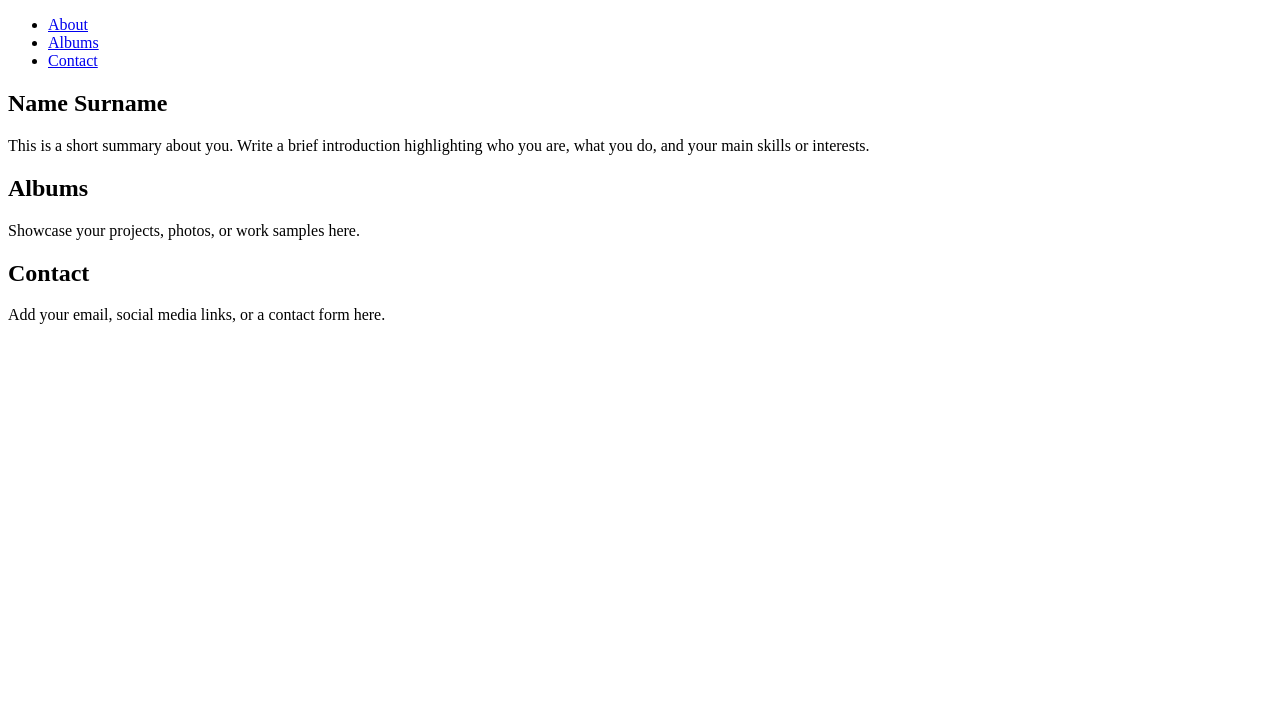
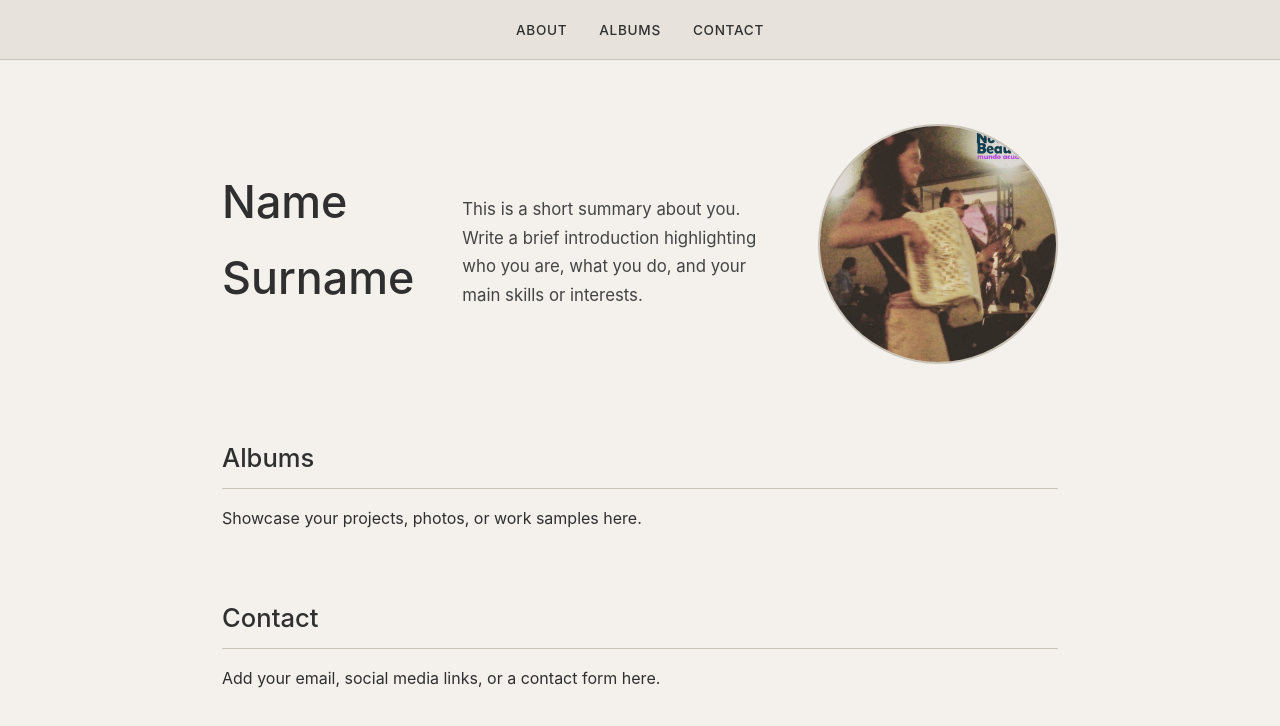
Before and after one commit to zenidreney/noe-portfolio, a plain HTML site: page index.html in a window 1280 px wide. Drawn offline with Linux system fonts and the light colour scheme.

Commit message:
corrected stles

```diff
--- /dev/null
+++ b/index.css
@@ -0,0 +1,149 @@
+/* index.css */
+
+/* CSS Reset */
+* {
+    margin: 0;
+    padding: 0;
+    box-sizing: border-box;
+}
+
+/* Color palette: Rustic, modern */
+:root {
+    --bg-color: #f4f1ec;        /* warm off-white */
+    --text-color: #2f2f2f;      /* soft charcoal */
+    --accent-color: #6b705c;    /* muted moss green */
+    --nav-bg: #e7e3dc;          /* subtle contrast */
+    --border-color: #c9c3b8;
+}
+
+/* Base styles */
+body {
+    font-family: "Inter", "Helvetica Neue", Arial, sans-serif;
+    background-color: var(--bg-color);
+    color: var(--text-color);
+    line-height: 1.7;
+}
+
+/* Navbar */
+.navbar {
+    background-color: var(--nav-bg);
+    border-bottom: 1px solid var(--border-color);
+    padding: 1rem 2rem;
+}
+
+.navbar ul {
+    list-style: none;
+    display: flex;
+    justify-content: center;
+    align-items: center;
+    gap: 2rem;
+}
+
+.navbar a {
+    text-decoration: none;
+    color: var(--text-color);
+    font-weight: 500;
+    letter-spacing: 0.05em;
+    text-transform: uppercase;
+    font-size: 0.85rem;
+}
+
+.navbar a:hover {
+    color: var(--accent-color);
+}
+
+/* Main layout */
+main {
+    max-width: 900px;
+    margin: 4rem auto;
+    padding: 0 2rem;
+}
+
+/* Sections */
+section {
+    margin-bottom: 4rem;
+}
+
+/* About header layout */
+.about-header {
+    display: flex;
+    align-items: center;
+    justify-content: space-between;
+    gap: 3rem;
+}
+
+.about-text {
+    margin: 0;
+    display: flex;
+    flex-direction: row;
+    align-items: center;
+    gap: 3em;
+
+}
+
+/* Profile image container */
+.profile-image img {
+    width: 15em;
+    height: 15em;
+    object-fit: cover;
+    border-radius: 50%;
+    border: 2px solid var(--border-color);
+}
+
+
+
+/* Headings */
+h1 {
+    font-size: 2.8rem;
+    font-weight: 500;
+    margin-bottom: 1rem;
+
+}
+
+h2 {
+    font-size: 1.6rem;
+    font-weight: 500;
+    margin-bottom: 1rem;
+    border-bottom: 1px solid var(--border-color);
+    padding-bottom: 0.5rem;
+}
+
+
+
+/* Summary text */
+.summary {
+    max-width: 600px;
+    font-size: 1.05rem;
+    color: #444;
+}
+
+/* Subtle rustic touch */
+section p {
+    margin-top: 0.5rem;
+}
+
+/* Responsive */
+@media (max-width: 600px) {
+    .navbar ul {
+        flex-direction: column;
+        gap: 1rem;
+    }
+
+    h1 {
+        font-size: 2.2rem;
+    }
+
+    .about-header {
+        flex-direction: column-reverse;
+        text-align: center;
+    }
+
+    .about-text {
+        display: block;
+    }
+
+    .profile-image img {
+        width: 13em;
+        height: 13em;
+    }
+}
--- a/index.html
+++ b/index.html
@@ -1,16 +1,18 @@
 <!DOCTYPE html>
 <html lang="en">
+
 <head>
     <!-- Meta tags -->
     <meta charset="UTF-8">
     <meta name="viewport" content="width=device-width, initial-scale=1.0">
     <meta http-equiv="Content-Language" content="en">
 
-    <title>Portfolio | Name Surname</title>
+    <title>Portfolio | Noemie Beauvais</title>
 
     <!-- CSS -->
     <link rel="stylesheet" href="index.css">
 </head>
+
 <body>
 
     <!-- Navbar -->
@@ -26,12 +28,20 @@
     <main>
 
         <!-- About Section -->
-        <section id="about">
-            <h1>Name Surname</h1>
-            <p class="summary">
-                This is a short summary about you. Write a brief introduction highlighting
-                who you are, what you do, and your main skills or interests.
-            </p>
+        <section id="about" class="about">
+            <div class="about-header">
+                <div class="about-text">
+                    <h1>Name Surname</h1>
+                    <p class="summary">
+                        This is a short summary about you. Write a brief introduction highlighting
+                        who you are, what you do, and your main skills or interests.
+                    </p>
+                </div>
+
+                <div class="profile-image">
+                    <img src="/images/profile.jpg" alt="Profile picture of Noemie Surname">
+                </div>
+            </div>
         </section>
 
         <!-- Albums Section -->
@@ -53,4 +63,5 @@
     </main>
 
 </body>
+
 </html>
```
Also changed, not shown: images/profile.jpg (added).
